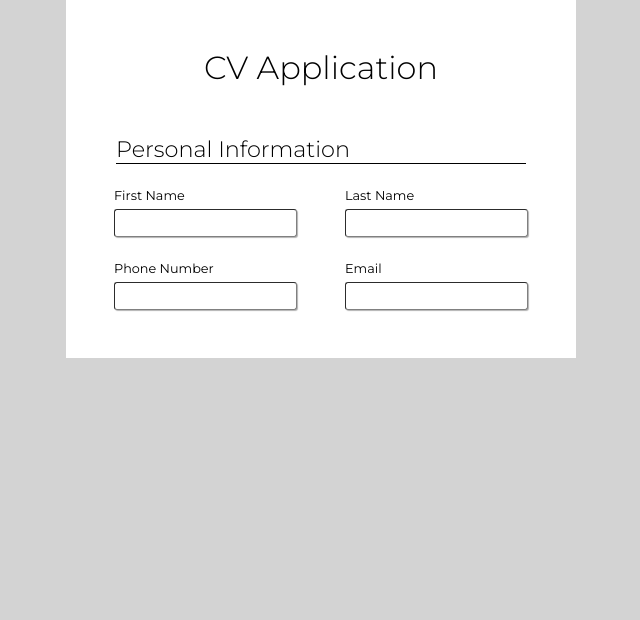
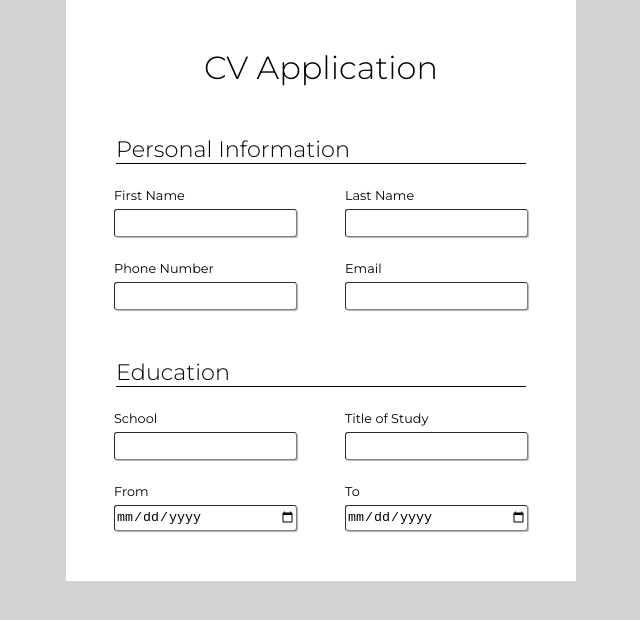
Before and after one commit to Ali-009/cv-app-rework, a React (Create React App) app: page / in a window 1280 px wide. Shown: the top 620 px of the page, without its empty margins (319-959 px from the left). Built offline with nearby package versions, Linux system fonts and the light colour scheme.

Commit message:
Added the basic layout for the education section

```diff
--- /dev/null
+++ b/src/components/Education.js
@@ -0,0 +1,36 @@
+import React from 'react'
+import '../styles/section-style.css'
+
+class Education extends React.Component{
+    constructor(props){
+        super(props)
+    }
+
+    render(){
+        return (
+            <fieldset>
+                <div className="section-container">
+                    <legend>Education</legend>
+                    <div className="form-control">
+                        <label htmlFor="school">School</label>
+                        <input type="text" id="school"/>
+                    </div>
+                    <div className="form-control">
+                        <label htmlFor="study-title">Title of Study</label>
+                        <input type="text" id="study-title"/>
+                    </div>
+                    <div className="form-control">
+                        <label htmlFor="start-date">From</label>
+                        <input type="date" id="start-date"/>
+                    </div>
+                    <div className="form-control">
+                        <label htmlFor="end-date">To</label>
+                        <input type="date" id="end-date"/>
+                    </div>
+                </div>
+            </fieldset>
+        )
+    }
+}
+
+export default Education
--- a/src/components/Form.js
+++ b/src/components/Form.js
@@ -1,6 +1,7 @@
 
 import React from 'react'
-import PersonalInformation from './PersonalInformation';
+import PersonalInformation from './PersonalInformation'
+import Education from './Education'
 
 import '../styles/form-style.css'
 
@@ -13,6 +14,7 @@ class Form extends React.Component{
         return (
             <form action="#">
                 <PersonalInformation />
+                <Education />
             </form>
         )
     }
```
Also changed, not shown: 1 other file (tests, documents, lock files or other folders).
